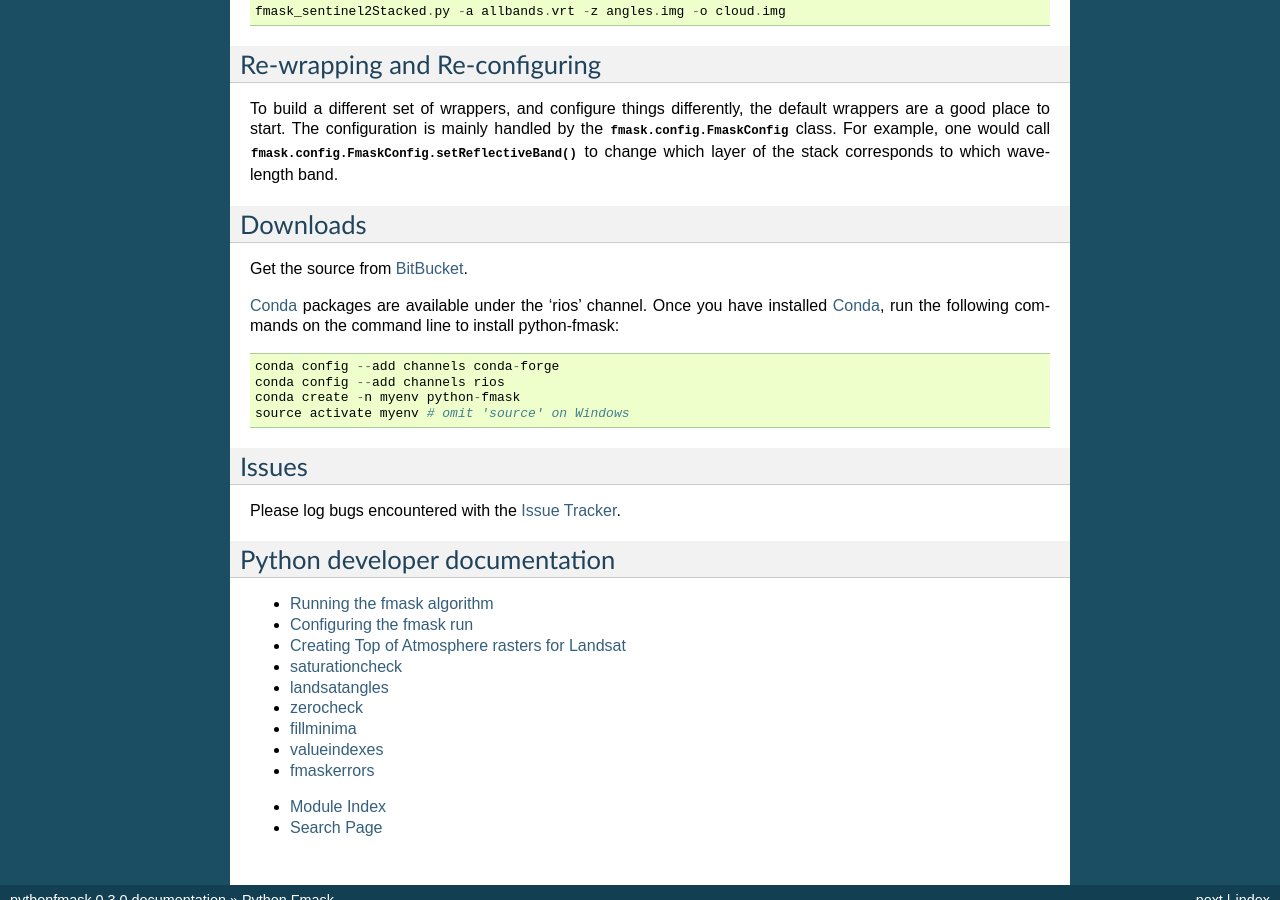
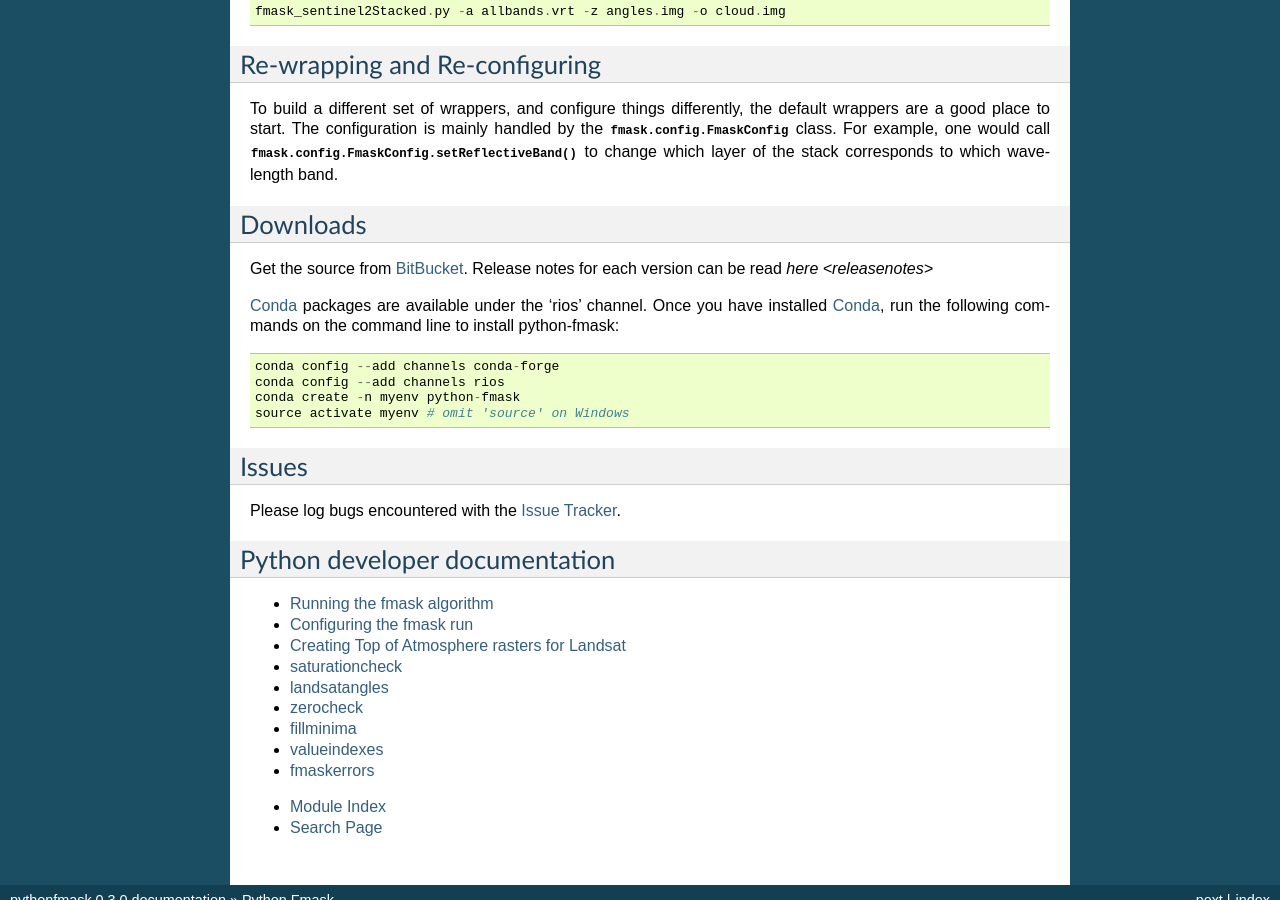
Before and after one commit to ubarsc/python-fmask, a Sphinx documentation site: the page built from doc/source/index.rst, in a window 1280 px wide and 900 px high, scrolled down 2212 px. Built offline with Sphinx 7.4.7, drawn with Linux system fonts in a browser that asks for light colours; formulas are drawn with MathJax 3.

Commit message:
Added link to release notes from front page. Chances are I have got the wrong sort of link syntax, because rst is such a wildly unpredictable format.

```diff
--- a/doc/source/index.rst
+++ b/doc/source/index.rst
@@ -136,6 +136,7 @@ corresponds to which wavelength band.
 Downloads
 ---------
 Get the source from `BitBucket <https://bitbucket.org/chchrsc/python-fmask/downloads>`_.
+Release notes for each version can be read `here <releasenotes>`
 
 `Conda <http://conda.pydata.org/miniconda.html#miniconda>`_ packages are available under the 'rios' channel.
 Once you have installed `Conda <http://conda.pydata.org/miniconda.html#miniconda>`_, run the following commands on the command line to install python-fmask: ::
```
